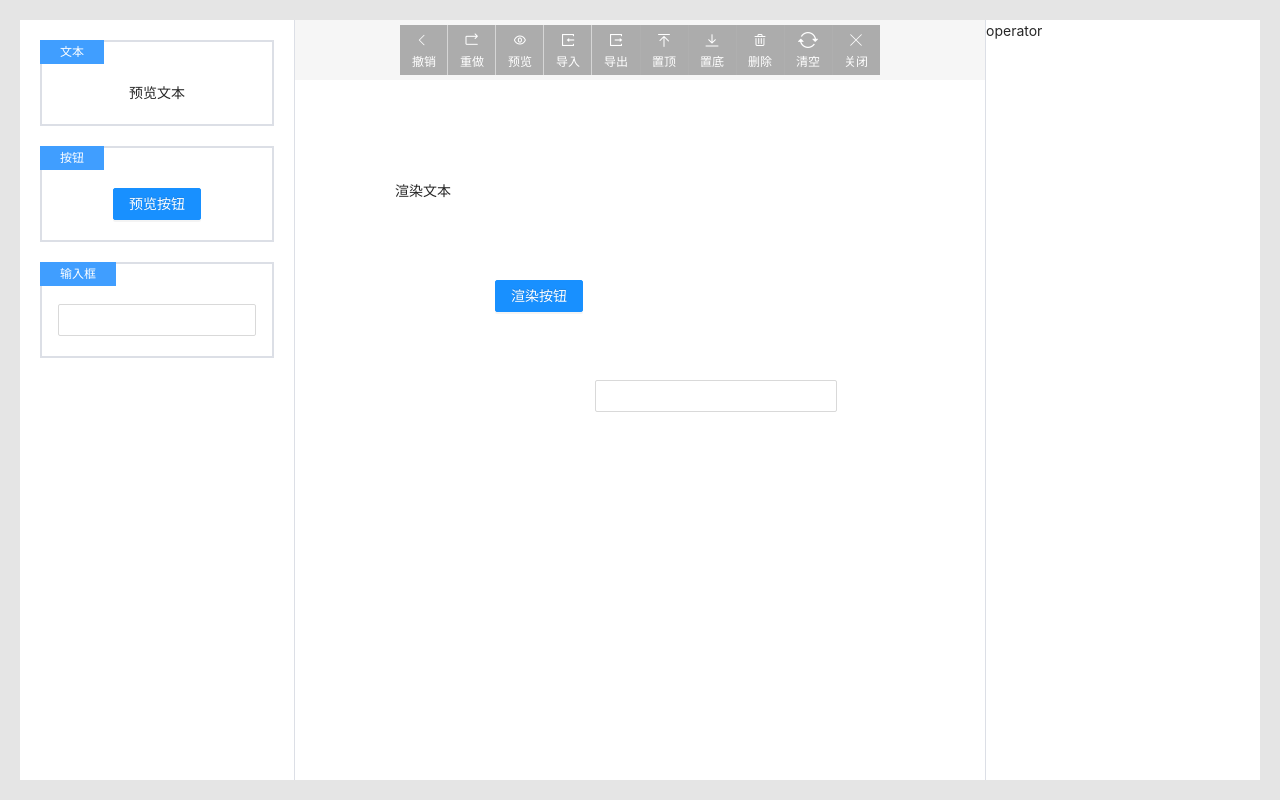
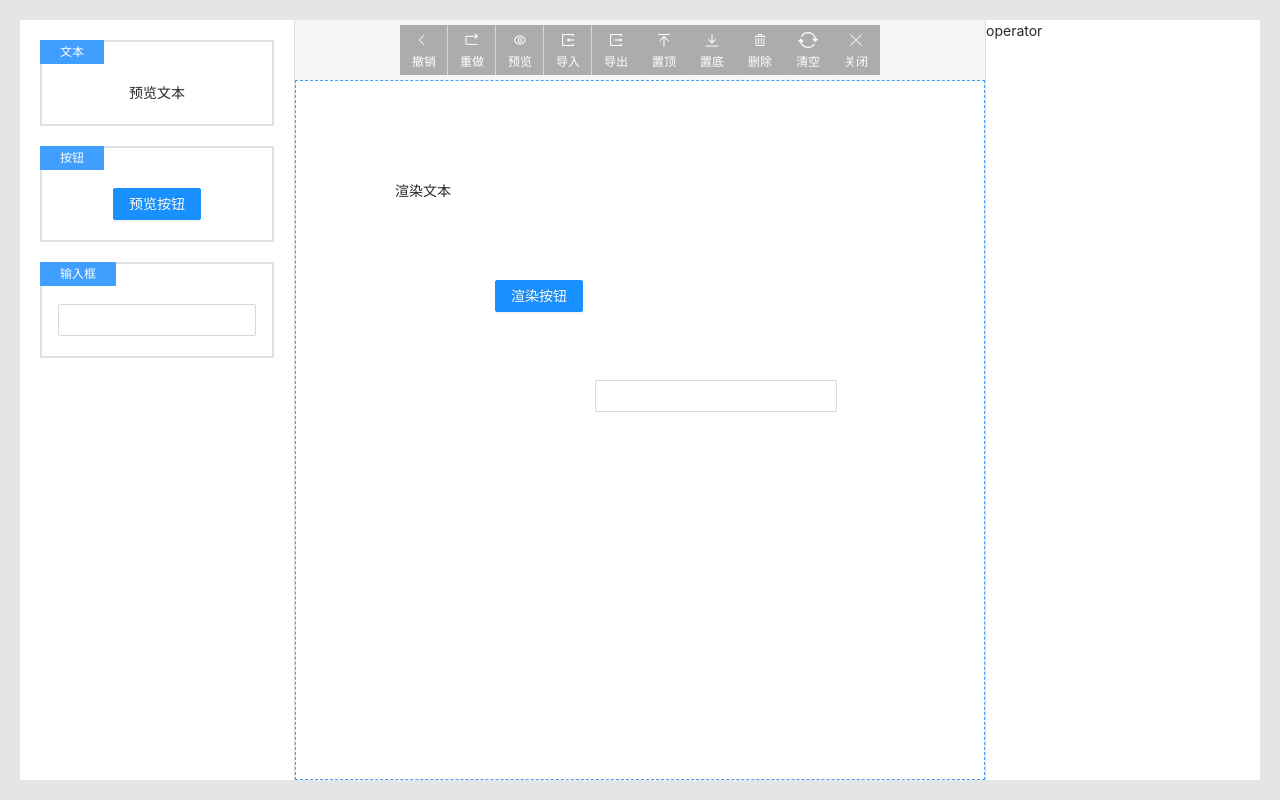
Before and after one commit to salsmithat/zy-react-visual-editor, a React (Create React App) app: page / in a window 1280 px wide. Built offline with nearby package versions, Linux system fonts and the light colour scheme.

Commit message:
'feat:编辑预览功能'

```diff
--- a/src/components/ReactVisualEditor.css
+++ b/src/components/ReactVisualEditor.css
@@ -107,6 +107,16 @@
   background-color: white;
   position: relative;
 }
+.react-visual-editor-container::before {
+  position: absolute;
+  content: "";
+  top: 0;
+  left: 0;
+  bottom: 0;
+  right: 0;
+  border: 1px dashed #409eff;
+  pointer-events: none;
+}
 .react-visual-editor-head-btn {
   display: flex;
   flex-direction: column;
@@ -138,3 +148,20 @@
 .react-visual-editor-head-btn:active {
   background-color: #ddf8ff;
 }
+.react-visual-editor-preview
+  .react-visual-editor-body
+  .react-visual-editor-container
+  .react-visual-editor-block::after {
+  display: none;
+}
+.react-visual-editor-preview
+  .react-visual-editor-body
+  .react-visual-editor-container
+  .react-visual-editor-block {
+  user-select: auto;
+}
+.react-visual-editor-preview
+  .react-visual-editor-body
+  .react-visual-editor-container::before {
+  display: none;
+}
--- a/src/components/ReactVisualEditor.tsx
+++ b/src/components/ReactVisualEditor.tsx
@@ -12,6 +12,7 @@ import { ReactVisualBlock } from "./ReactVisualEditorBlock";
 import { useCallbackRef } from "../hooks/useCallbackRef";
 import { useVisualCommand } from "./ReactVisualEditorCommand";
 import { createEvent } from "../plugins/event";
+import classNames from "classnames";
 
 export const ReactVisualEditor: React.FC<{
   value: ReactVisualEditorValue;
@@ -56,6 +57,14 @@ export const ReactVisualEditor: React.FC<{
       width: `${props.value.container.width}px`,
     };
   }, [props.value.container.height, props.value.container.width]);
+  const classes = useMemo(() => {
+    return classNames([
+      "react-visual-editor",
+      {
+        "react-visual-editor-preview": preview,
+      },
+    ]);
+  }, [preview]);
   const dragData = useRef({
     dragComponent: null as null | ReactVisualEditorComponent,
   });
@@ -131,6 +140,9 @@ export const ReactVisualEditor: React.FC<{
     e: React.MouseEvent<HTMLDivElement>,
     block: ReactVisualEditorBlock
   ) => {
+    if (preview) {
+      return;
+    }
     if (e.shiftKey) {
       if (focusData.focus.length <= 1) {
         block.focus = true;
@@ -241,7 +253,9 @@ export const ReactVisualEditor: React.FC<{
     {
       label: () => (preview ? "编辑" : "预览"),
       icon: () => (preview ? "icon-edit" : "icon-browse"),
-      handler: () => {},
+      handler: () => {
+        setPreview(!preview);
+      },
     },
     { label: "导入", icon: "icon-Import", handler: () => {} },
     { label: "导出", icon: "icon-export", handler: () => {} },
@@ -279,7 +293,7 @@ export const ReactVisualEditor: React.FC<{
     { label: "关闭", icon: "icon-close", handler: () => {} },
   ];
   return (
-    <div className="react-visual-editor">
+    <div className={classes}>
       <div className="react-visual-editor-menu">
         {props.config.componentArray.map((component) => {
           return (
```
